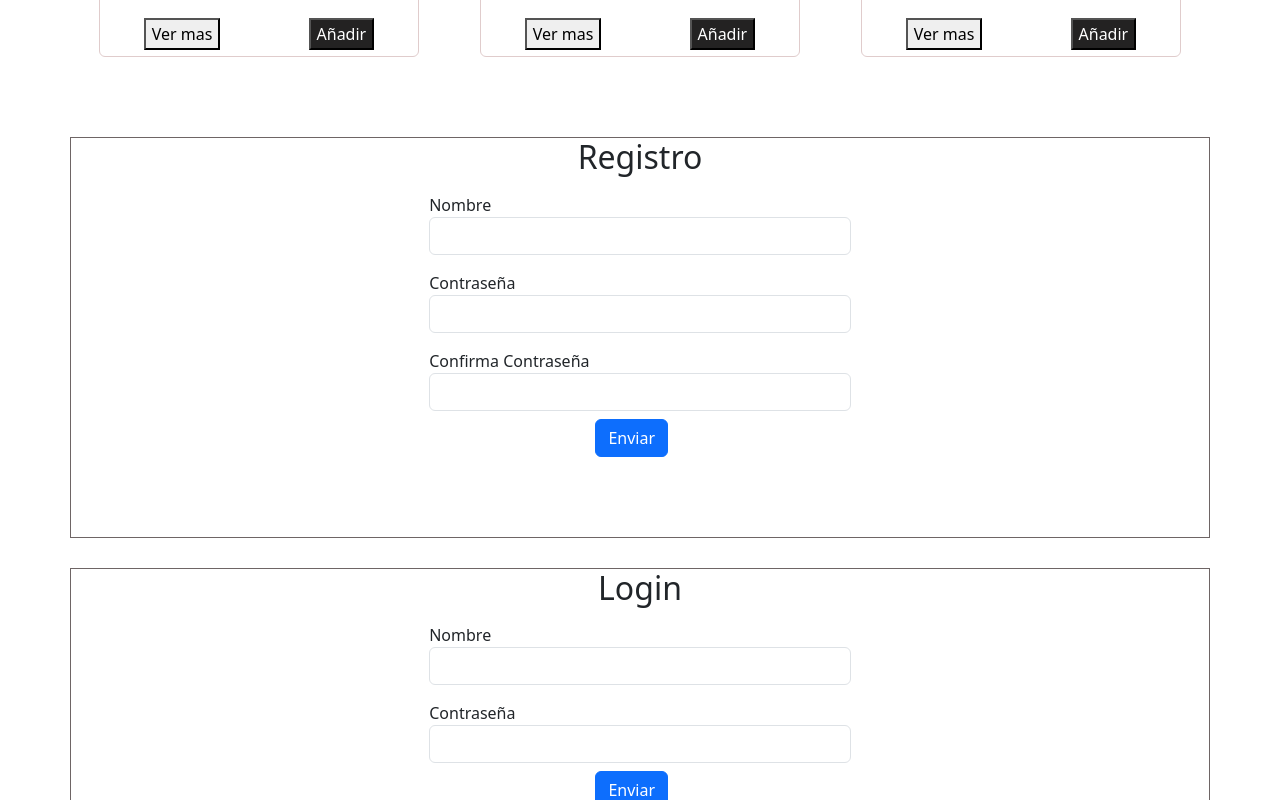
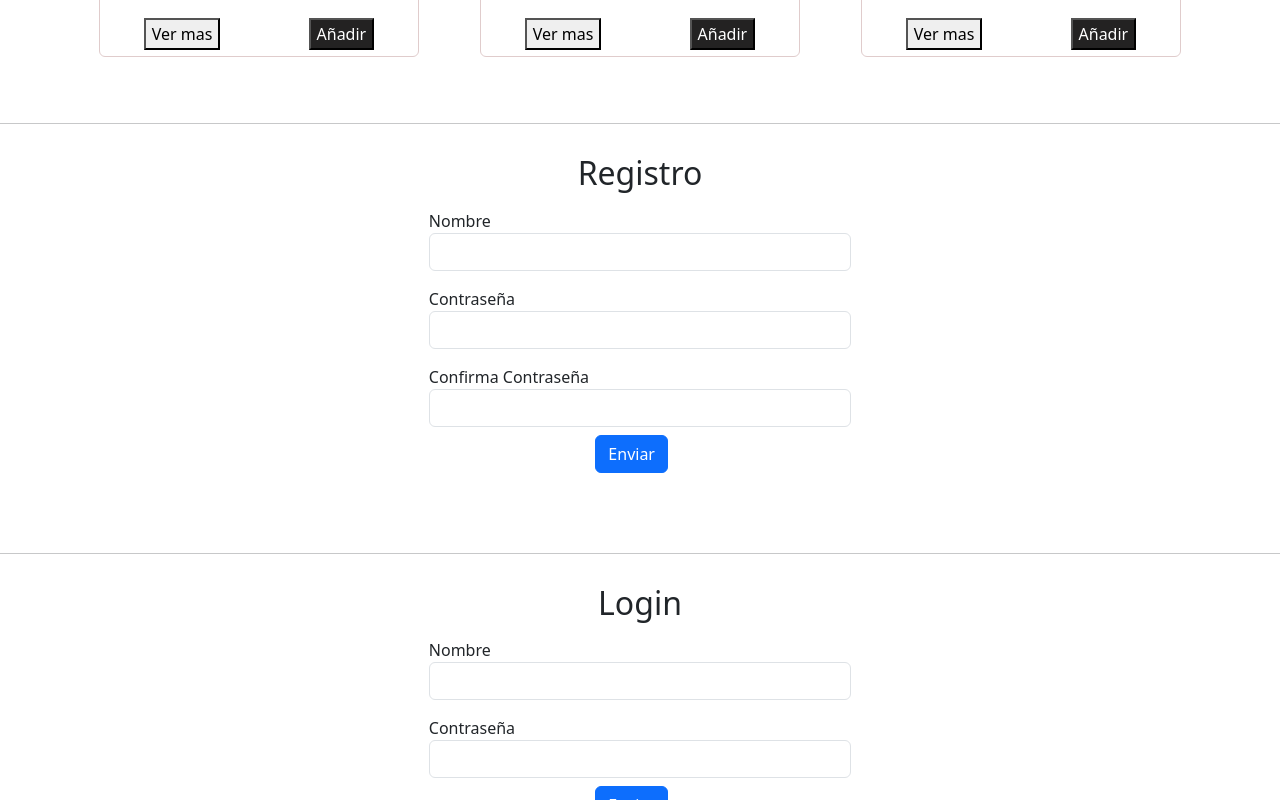
Before and after one commit to TrejosD/Mamma_Mia, a React (Vite) app: page / in a window 1280 px wide. Shown: the part 800-1600 px from the top of the page. Built offline with nearby package versions, Linux system fonts and the light colour scheme.

Commit message:
implementacion register y login

```diff
--- a/src/App.jsx
+++ b/src/App.jsx
@@ -11,7 +11,9 @@ function App() {
     <>
     <Navbar/>
     <Home/>
+    <hr/>
     <Register/>
+    <hr/>
     <Login/>
     <Footer/>
     </>
--- a/src/index.css
+++ b/src/index.css
@@ -1,9 +1,9 @@
 /* Registro */
 .container{
-    border: 1px solid #6e6565;
     text-align: center;
     margin-top: 30px;
 }
+
 .form{
 
     width: 40%;
```
